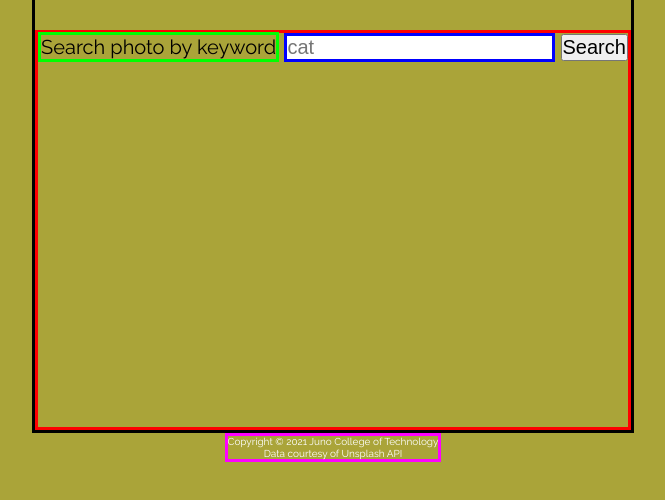
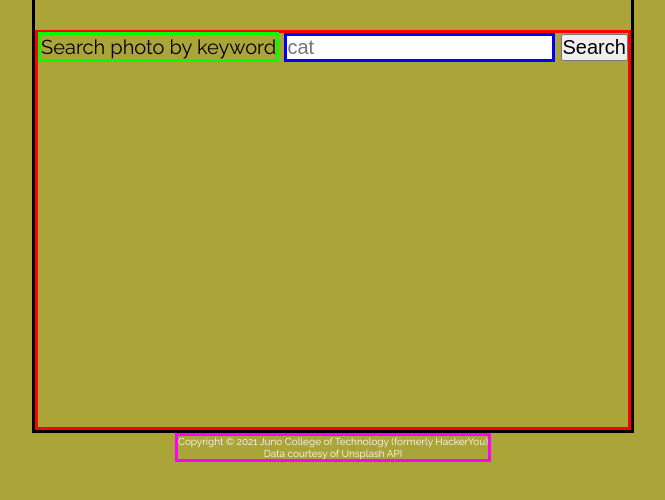
Before and after one commit to chaniris/imageex, a plain HTML site: page index.html in a window 1280 px wide. Shown: the part 172-672 px from the top of the page, without its empty margins (307-972 px from the left). Drawn offline with nearby package versions, Linux system fonts and the light colour scheme; no server answers.

Commit message:
Style HTML again!

```diff
--- a/index.html
+++ b/index.html
@@ -31,7 +31,7 @@
     </main>
 
 <footer>
-    <p>Copyright © 2021 <a href="https://junocollege.com/">Juno College of Technology</a></p>
+    <p>Copyright © 2021 <a href="https://junocollege.com/">Juno College of Technology</a> (formerly HackerYou)</p>
     <p>Data courtesy of <a href="https://unsplash.com/developers">Unsplash API</a></p>
 </footer>
 
```
